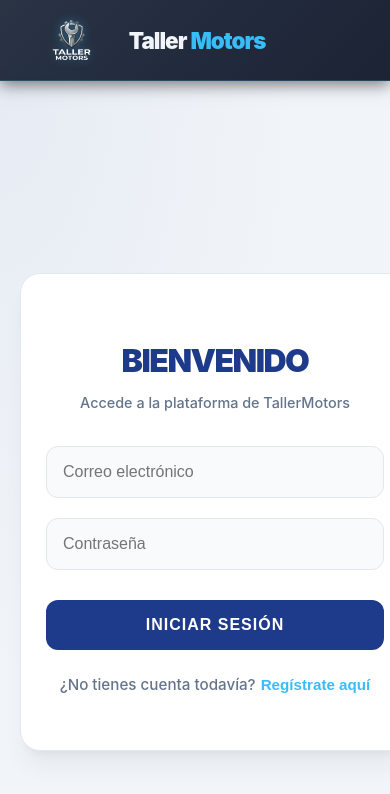
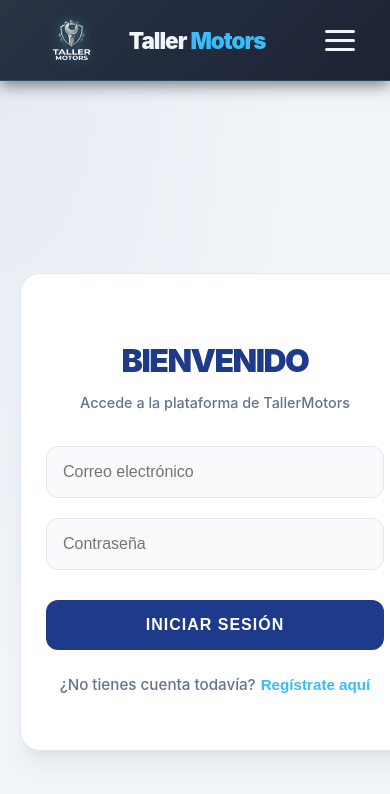
Before and after one commit to alfonso964/taller-proyecto-intermodular, a React (Vite) app: page /login in a window 390 px wide. Shown: the top 794 px of the page. Built offline with nearby package versions, Linux system fonts and the light colour scheme; no server answers.

Commit message:
ajustes para el navbar del movil

```diff
--- a/src/componentes/NavBar.jsx
+++ b/src/componentes/NavBar.jsx
@@ -11,14 +11,12 @@ function Navbar() {
   const navigate = useNavigate();
 
   useEffect(() => {
-    // 1. Obtenemos la sesión inicial al cargar el componente
     const obtenerSesionInicial = async () => {
       const { data: { session } } = await supabase.auth.getSession();
       actualizarEstadoUsuario(session);
     };
     obtenerSesionInicial();
 
-    // 2. Función para actualizar usuario y rol
     const actualizarEstadoUsuario = async (session) => {
       setUsuario(session?.user || null);
       if (session?.user) {
@@ -33,7 +31,6 @@ function Navbar() {
       }
     };
 
-    // 3. Escuchador de cambios de autenticación
     const { data: { subscription } } = supabase.auth.onAuthStateChange((_event, session) => {
       actualizarEstadoUsuario(session);
     });
@@ -43,11 +40,9 @@ function Navbar() {
 
   const cerrarSesion = async () => {
     try {
-      // Forzamos el cierre de sesión en Supabase
       const { error } = await supabase.auth.signOut();
       if (error) throw error;
 
-      // Limpieza manual de estados para asegurar que la UI responda rápido
       setUsuario(null);
       setRol(null);
       setEstaAbierto(false);
@@ -61,6 +56,9 @@ function Navbar() {
 
   const cerrarMenu = () => setEstaAbierto(false);
 
+  // Función para alternar el menú
+  const toggleMenu = () => setEstaAbierto(!estaAbierto);
+
   return (
     <header className="navegacion-cabecera">
       <div className="navegacion-contenedor">
@@ -70,6 +68,15 @@ function Navbar() {
             <span className="navegacion-titulo">Taller<span className="texto-acento">Motors</span></span>
           </NavLink>
         </div>
+
+        {/* --- BOTÓN HAMBURGUESA AÑADIDO AQUÍ --- */}
+        <button className="boton-menu" onClick={toggleMenu} aria-label="Menu">
+          <div className={`hamburguesa ${estaAbierto ? "abierto" : ""}`}>
+            <span></span>
+            <span></span>
+            <span></span>
+          </div>
+        </button>
 
         <nav className={`enlaces-lista ${estaAbierto ? "abierto" : ""}`}>
           <NavLink to="/" className="enlace-item" onClick={cerrarMenu}>Inicio</NavLink>
@@ -83,7 +90,6 @@ function Navbar() {
               ) : (
                 <NavLink to="/historial" className="enlace-item" onClick={cerrarMenu}>Mis Reparaciones</NavLink>
               )}
-              {/* IMPORTANTE: El botón debe disparar cerrarSesion */}
               <button onClick={cerrarSesion} className="enlace-item btn-logout-limpio">
                 Salir
               </button>
@@ -100,4 +106,5 @@ function Navbar() {
     </header>
   );
 }
+
 export default Navbar;
--- a/src/styles/NavBar.css
+++ b/src/styles/NavBar.css
@@ -87,7 +87,7 @@
   width: 100%;
 }
 
-/* --- BOTÓN SALIR (NUEVO) --- */
+/* --- BOTÓN SALIR --- */
 .boton-salir-nav {
   background: rgba(230, 57, 70, 0.1);
   color: #e63946;
@@ -124,32 +124,41 @@
   box-shadow: 0 0 20px rgba(56, 189, 248, 0.4);
 }
 
-/* --- MENÚ HAMBURGUESA --- */
+/* --- MENÚ HAMBURGUESA (CORREGIDO) --- */
 .boton-menu {
-  display: none;
+  display: none; /* Se oculta en desktop */
   background: none;
   border: none;
   cursor: pointer;
-  z-index: 10001;
+  padding: 10px;
+  z-index: 10002;
+}
+
+.hamburguesa {
+  display: block;
+  width: 30px;
 }
 
 .hamburguesa span {
   display: block;
-  width: 25px;
+  width: 100%;
   height: 3px;
-  margin: 5px;
+  margin: 6px 0;
   background: #f1f5f9;
+  border-radius: 3px;
   transition: all 0.3s ease;
 }
 
+/* Animaciones al abrir */
 .hamburguesa.abierto span:nth-child(1) {
-  transform: translateY(8px) rotate(45deg);
+  transform: translateY(9px) rotate(45deg);
 }
 .hamburguesa.abierto span:nth-child(2) {
   opacity: 0;
+  transform: translateX(-10px);
 }
 .hamburguesa.abierto span:nth-child(3) {
-  transform: translateY(-8px) rotate(-45deg);
+  transform: translateY(-9px) rotate(-45deg);
 }
 
 /* --- RESPONSIVE --- */
@@ -159,21 +168,23 @@
   }
 
   .boton-menu {
-    display: block;
+    display: block; /* Aparece en móvil */
   }
 
   .enlaces-lista {
     position: fixed;
     top: 0;
     right: -100%;
-    width: 70%;
+    width: 280px; /* Ancho fijo más estético */
     height: 100vh;
     background: rgba(15, 23, 42, 0.98);
     backdrop-filter: blur(15px);
     flex-direction: column;
     justify-content: center;
-    transition: 0.4s ease-in-out;
+    gap: 40px; /* Más espacio entre enlaces */
+    transition: 0.4s cubic-bezier(0.4, 0, 0.2, 1);
     box-shadow: -10px 0 30px rgba(0, 0, 0, 0.5);
+    z-index: 10001;
   }
 
   .enlaces-lista.abierto {
@@ -181,17 +192,16 @@
   }
 
   .enlace-item {
-    font-size: 1.2rem;
+    font-size: 1.3rem;
   }
 
   .boton-reserva {
-    margin-top: 20px;
+    margin-top: 10px;
   }
 
   .boton-salir-nav {
     width: 80%;
     text-align: center;
-    margin-top: 10px;
   }
 }
 
```
